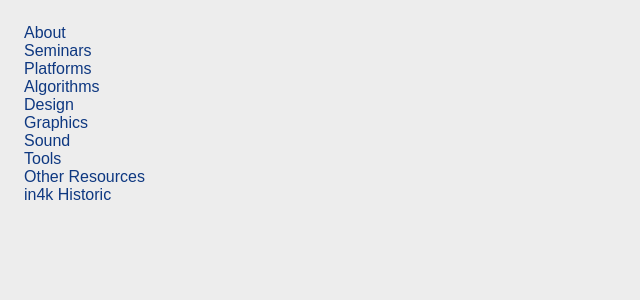
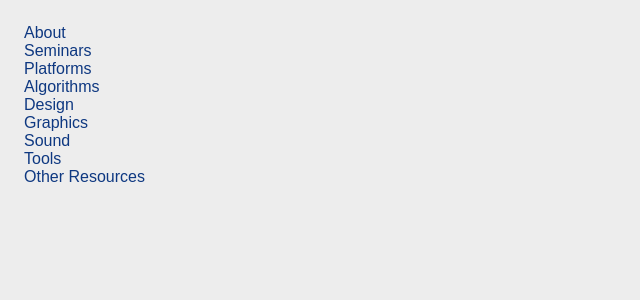
Before and after one commit to in4k/in4k.github.io, a Jekyll site: the page index.html, which Jekyll copies as it is, in a window 1280 px wide. Shown: the top 300 px of the page, without its empty margins (0-640 px from the left). Built offline with Jekyll 4.4.1, drawn with Linux system fonts in a browser that asks for light colours; some web fonts are replaced.

Commit message:
Update index.html

```diff
--- a/index.html
+++ b/index.html
@@ -13,7 +13,7 @@
 <a href="wiki/tools">Tools</a><br>
 <a href="wiki/resources">Other Resources</a><br>
 <!--<a href="wiki/misc">Misc</a><br>
-<a href="wiki/help">Help</a><br>-->
-<a href="wiki/historic">in4k Historic</a><br>
+<a href="wiki/help">Help</a><br>
+<a href="wiki/historic">in4k Historic</a><br>-->
 </div>
 </body>
```
